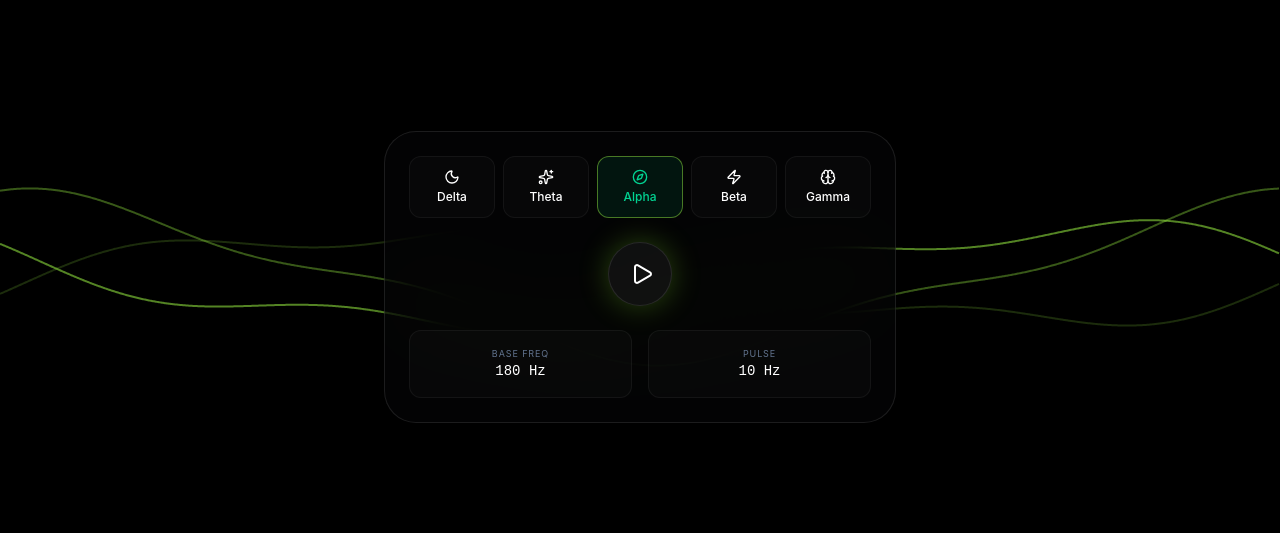
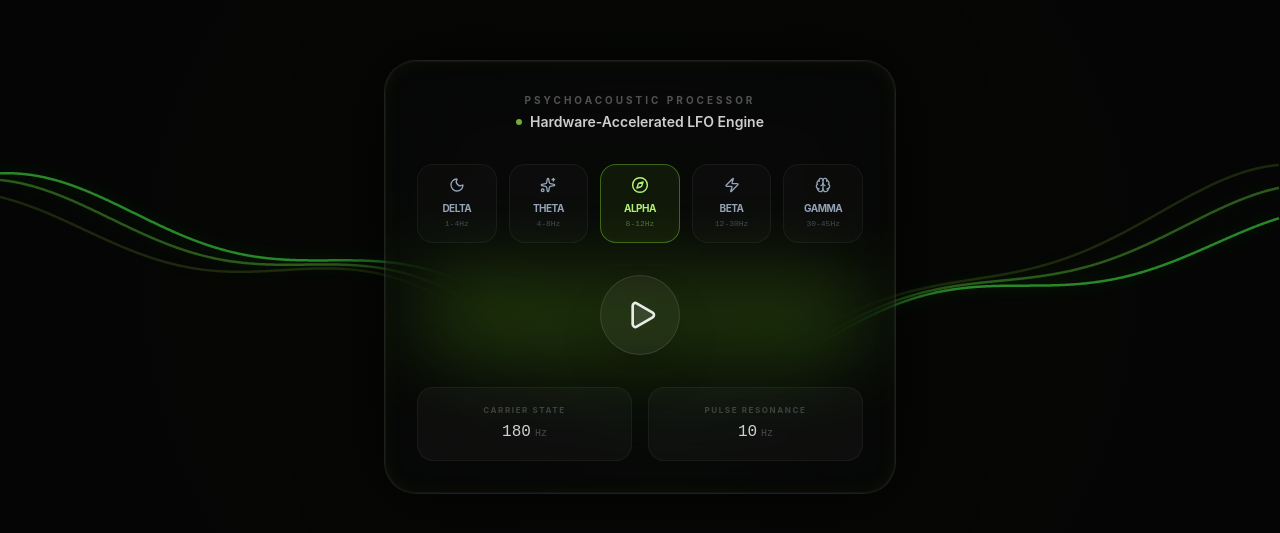
Before and after one commit to DanielDobles/Sonidos-Binaurales-Modulares, a Next.js app: page / in a window 1280 px wide. Shown: the part 123-656 px from the top of the page. Built offline with nearby package versions, Linux system fonts and the light colour scheme.

Commit message:
feat: enhance sonic plasma with visible LFO modulation and physical chromatic spectrum mapping

```diff
--- a/components/BinauralBeatsApp.tsx
+++ b/components/BinauralBeatsApp.tsx
@@ -2,7 +2,7 @@
 
 import React, { useState, useEffect, useRef, useCallback } from 'react';
 import { Play, Pause, Sparkles, Moon, Brain, Zap, Compass } from 'lucide-react';
-import { motion } from 'framer-motion';
+import { motion, AnimatePresence } from 'framer-motion';
 import { clsx, type ClassValue } from 'clsx';
 import { twMerge } from 'tailwind-merge';
 
@@ -32,15 +32,13 @@ export default function BinauralBeatsApp() {
     { id: 'gamma', name: 'Gamma', range: '30-45Hz', beatFreq: 38.0, carrierFreq: 260, icon: <Brain className="w-4 h-4" /> },
   ];
 
+  // Dynamic Spectrum Coupling: Low (100Hz) -> Red (0) | High (350Hz) -> Violet (280)
   const carrierRatio = Math.max(0, Math.min(1, (carrierFreq - 100) / 250));
   const baseHue = carrierRatio * 280;
 
   const updateFrequencies = useCallback((base: number, beat: number) => {
     if (!audioCtxRef.current || !isPlaying) return;
     const now = audioCtxRef.current.currentTime;
-
-    // Left ear plays base frequency, Right ear plays base + beat
-    // This creates the binaural beat frequency difference
     oscLeftRef.current?.frequency.setTargetAtTime(base, now, 1.2);
     oscRightRef.current?.frequency.setTargetAtTime(base + beat, now, 1.2);
   }, [isPlaying]);
@@ -58,56 +56,38 @@ export default function BinauralBeatsApp() {
     if (ctx.state === 'suspended') await ctx.resume();
 
     if (isPlaying) {
-      // Safe shutdown
       oscLeftRef.current?.stop();
       oscRightRef.current?.stop();
-      if (lfoRef.current) {
-        try { lfoRef.current.stop(); lfoRef.current.disconnect(); } catch(e){}
-        lfoRef.current = null;
-      }
-      if (lfoGainRef.current) {
-        lfoGainRef.current.disconnect();
-        lfoGainRef.current = null;
-      }
+      if (lfoRef.current) { try { lfoRef.current.stop(); lfoRef.current.disconnect(); } catch(e){} lfoRef.current = null; }
+      if (lfoGainRef.current) { lfoGainRef.current.disconnect(); lfoGainRef.current = null; }
       setIsPlaying(false);
     } else {
-      const master = ctx.createGain(); master.connect(ctx.destination);
-
+      const master = ctx.createGain();
+      master.connect(ctx.destination);
       const [oL, oR] = [ctx.createOscillator(), ctx.createOscillator()];
       const aL = ctx.createAnalyser();
       const [pL, pR] = [ctx.createStereoPanner(), ctx.createStereoPanner()];
 
-      // Native LFO for micro-transitions (Anti-habituation)
       const lfo = ctx.createOscillator();
       const lfoGain = ctx.createGain();
-
-      lfo.frequency.value = 0.04; // Very slow 25s cycle
-      lfoGain.gain.value = 0.3;    // Subtle ±0.3Hz variation
+      lfo.frequency.value = 0.04; // 25s hardware cycle
+      lfoGain.gain.value = 0.3;    // ±0.3Hz micro-rhythm
 
       aL.fftSize = 2048; pL.pan.value = -1; pR.pan.value = 1;
-
-      // Routing
       oL.connect(aL).connect(pL).connect(master);
       oR.connect(pR).connect(master);
-
-      // Connect LFO to Right Oscillator frequency
-      lfo.connect(lfoGain);
-      lfoGain.connect(oR.frequency);
+      lfo.connect(lfoGain).connect(oR.frequency);
 
       oL.start(); oR.start(); lfo.start();
-
-      oscLeftRef.current = oL;
-      oscRightRef.current = oR;
-      lfoRef.current = lfo;
-      lfoGainRef.current = lfoGain;
+      oscLeftRef.current = oL; oscRightRef.current = oR;
+      lfoRef.current = lfo; lfoGainRef.current = lfoGain;
       analyserLeftRef.current = aL;
-
       setIsPlaying(true);
       updateFrequencies(carrierFreq, binauralBeatFreq);
     }
   };
 
-  // Canvas visualizer
+  // Sonic Plasma Visualizer Loop
   useEffect(() => {
     const canvas = canvasRef.current;
     if (!canvas) return;
@@ -120,15 +100,30 @@ export default function BinauralBeatsApp() {
       const buffer = new Uint8Array(2048);
       if (isPlaying) analyserLeftRef.current?.getByteTimeDomainData(buffer);
 
+      // Sonic Plasma: 3 interwoven ribbons reactive to LFO and Amplitude
       for (let layer = 0; layer < 3; layer++) {
         ctx.beginPath();
+        const layerOffset = (Math.PI * 2) / 3 * layer;
+        // Map LFO micro-modulation to phase jitter (simulated from time variable to sync with LFO's 0.04Hz)
+        const lfoVisualShift = Math.sin(time * 0.04 * Math.PI * 2) * 50;
+
         for (let x = 0; x < w; x++) {
-          const amp = isPlaying ? (buffer[Math.floor((x/w)*2048)] - 128) / 128.0 : Math.sin(time + x * 0.01) * 0.1;
-          const y = h/2 + Math.sin(x * 0.005 + time * (2 + layer)) * 60 * (1 + amp * 5);
+          const idx = Math.floor((x / w) * 2048);
+          const amp = isPlaying ? (buffer[idx] - 128) / 128.0 : Math.sin(time + x * 0.01) * 0.1;
+
+          // Entwined sine geometry with elastic noise
+          const y = h/2 +
+                    Math.sin(x * 0.004 + time * (1.5 + layer * 0.5) + layerOffset) * (60 + lfoVisualShift) * (1 + amp * 8) +
+                    Math.cos(x * 0.008 - time * 0.8) * 15;
+
           x === 0 ? ctx.moveTo(x, y) : ctx.lineTo(x, y);
         }
-        ctx.strokeStyle = `hsla(${baseHue}, 70%, 55%, ${0.2 + layer * 0.2})`;
-        ctx.lineWidth = 2;
+
+        const layerHue = (baseHue + layer * 15) % 360;
+        ctx.strokeStyle = `hsla(${layerHue}, 80%, 60%, ${0.15 + layer * 0.2})`;
+        ctx.lineWidth = 2.5;
+        ctx.shadowBlur = 15;
+        ctx.shadowColor = `hsla(${layerHue}, 80%, 50%, 0.4)`;
         ctx.stroke();
       }
       requestAnimationFrame(render);
@@ -136,41 +131,114 @@ export default function BinauralBeatsApp() {
     render();
   }, [isPlaying, baseHue]);
 
-  // Cleanup on unmount
   useEffect(() => {
     return () => {
       if (audioCtxRef.current) {
-        oscLeftRef.current?.stop();
-        oscRightRef.current?.stop();
-        if (lfoRef.current) {
-          try { lfoRef.current.stop(); lfoRef.current.disconnect(); } catch(e){}
-        }
+        oscLeftRef.current?.stop(); oscRightRef.current?.stop();
+        if (lfoRef.current) { try { lfoRef.current.stop(); lfoRef.current.disconnect(); } catch(e){} }
         if (lfoGainRef.current) lfoGainRef.current.disconnect();
       }
     };
   }, []);
 
   return (
-    <div className="fixed inset-0 flex items-center justify-center p-4 bg-black font-sans text-white">
-      <canvas ref={canvasRef} className="absolute inset-0 w-full h-full" />
-      <div className="w-full max-w-lg bg-zinc-950/40 backdrop-blur-2xl border border-white/10 shadow-2xl rounded-[32px] p-6 z-10">
-        <div className="grid grid-cols-5 gap-2 w-full mb-6">
-          {presets.map((p) => (
-            <button key={p.id} onClick={() => loadPreset(p)} style={{borderColor: activePreset === p.id ? `hsla(${baseHue}, 70%, 55%, 0.5)` : 'rgba(255,255,255,0.05)'}} className={cn("flex flex-col items-center justify-center p-3 rounded-xl border transition-all bg-white/[0.02]", activePreset === p.id && "bg-emerald-500/10 text-emerald-400")}>
-              {p.icon}<span className="block text-xs mt-1 font-medium">{p.name}</span>
-            </button>
-          ))}
+    <div className="fixed inset-0 flex items-center justify-center p-4 bg-[#050505] font-sans text-white overflow-hidden">
+      {/* Background Chromatic Depth */}
+      <div
+        className="absolute inset-0 opacity-20 pointer-events-none transition-all duration-1000"
+        style={{
+          background: `radial-gradient(circle at 50% 50%, hsla(${baseHue}, 70%, 50%, 0.15), transparent 70%)`
+        }}
+      />
+
+      <canvas ref={canvasRef} className="absolute inset-0 w-full h-full pointer-events-none" />
+
+      <motion.div
+        initial={{ opacity: 0, y: 20 }}
+        animate={{ opacity: 1, y: 0 }}
+        className="w-full max-w-lg bg-zinc-950/40 backdrop-blur-2xl border border-white/10 shadow-[0_0_80px_rgba(0,0,0,0.9)] rounded-[32px] p-8 z-10 flex flex-col gap-8 relative overflow-hidden"
+      >
+        {/* Iridescent Edge Highlight */}
+        <div
+          className="absolute inset-0 border border-white/5 rounded-[32px] pointer-events-none"
+          style={{
+            boxShadow: `inset 0 0 20px hsla(${baseHue}, 70%, 50%, 0.05)`
+          }}
+        />
+
+        <div className="text-center space-y-1">
+          <h2 className="text-[10px] font-bold uppercase tracking-[0.3em] text-white/30">Psychoacoustic Processor</h2>
+          <div className="flex items-center justify-center gap-2">
+            <span className="h-1.5 w-1.5 rounded-full animate-pulse" style={{ background: `hsl(${baseHue}, 80%, 60%)` }} />
+            <h1 className="text-sm font-semibold text-white/80">Hardware-Accelerated LFO Engine</h1>
+          </div>
         </div>
-        <div className="flex justify-center mb-6">
-          <button onClick={runSoundEngine} style={{boxShadow: `0 0 30px hsla(${baseHue}, 70%, 50%, 0.3)`}} className="w-16 h-16 rounded-full bg-white/5 border border-white/10 hover:bg-white/10 flex items-center justify-center transition-all">
-            {isPlaying ? <Pause /> : <Play className="ml-1" />}
+
+        {/* Adaptive Preset Grid */}
+        <div className="grid grid-cols-5 gap-3 w-full">
+          {presets.map((p) => {
+            const pRatio = (p.carrierFreq - 100) / 250;
+            const pHue = pRatio * 280;
+            const isActive = activePreset === p.id;
+
+            return (
+              <button
+                key={p.id}
+                onClick={() => loadPreset(p)}
+                style={{
+                  borderColor: isActive ? `hsla(${pHue}, 70%, 50%, 0.4)` : 'rgba(255,255,255,0.05)',
+                  backgroundColor: isActive ? `hsla(${pHue}, 70%, 50%, 0.08)` : 'rgba(255,255,255,0.02)',
+                  color: isActive ? `hsla(${pHue}, 80%, 70%, 1)` : '#94a3b8'
+                }}
+                className={cn(
+                  "flex flex-col items-center justify-center p-3 rounded-2xl border transition-all duration-500 group",
+                  isActive ? "shadow-[inset_0_0_15px_rgba(255,255,255,0.02)]" : "hover:border-white/20"
+                )}
+              >
+                <div className={cn("transition-transform duration-300", isActive && "scale-110")}>
+                  {p.icon}
+                </div>
+                <span className="block text-[10px] font-bold mt-2 uppercase tracking-tighter">{p.name}</span>
+                <span className="block font-mono text-[8px] opacity-40 mt-0.5">{p.range}</span>
+              </button>
+            );
+          })}
+        </div>
+
+        {/* Dynamic Master Control */}
+        <div className="flex justify-center relative">
+          <div
+            className="absolute inset-0 blur-[40px] rounded-full opacity-20 transition-all duration-700"
+            style={{ background: `hsl(${baseHue}, 80%, 50%)` }}
+          />
+          <button
+            onClick={runSoundEngine}
+            className="relative w-20 h-20 rounded-full bg-white/5 border border-white/10 hover:bg-white/10 flex items-center justify-center transition-all duration-300 group shadow-2xl"
+          >
+            {isPlaying ? (
+              <Pause className="w-8 h-8 text-white/90 fill-white/10" />
+            ) : (
+              <Play className="w-8 h-8 text-white/90 fill-white/10 translate-x-0.5" />
+            )}
           </button>
         </div>
+
+        {/* Clinical Telemetry Stats */}
         <div className="grid grid-cols-2 gap-4">
-          <div className="bg-white/[0.02] p-4 rounded-xl border border-white/5 text-center"><div className="text-[9px] text-slate-500 uppercase tracking-widest">Base Freq</div><div className="font-mono text-sm">{carrierFreq} Hz</div></div>
-          <div className="bg-white/[0.02] p-4 rounded-xl border border-white/5 text-center"><div className="text-[9px] text-slate-500 uppercase tracking-widest">Pulse</div><div className="font-mono text-sm">{binauralBeatFreq} Hz</div></div>
+          <div className="bg-white/[0.03] p-4 rounded-2xl border border-white/5 flex flex-col items-center">
+            <span className="text-[8px] text-white/20 uppercase tracking-[0.2em] font-bold mb-1">Carrier State</span>
+            <div className="font-mono text-base font-medium text-white/80 tabular-nums">
+              {carrierFreq}<span className="text-[10px] ml-1 opacity-30">Hz</span>
+            </div>
+          </div>
+          <div className="bg-white/[0.03] p-4 rounded-2xl border border-white/5 flex flex-col items-center">
+            <span className="text-[8px] text-white/20 uppercase tracking-[0.2em] font-bold mb-1">Pulse Resonance</span>
+            <div className="font-mono text-base font-medium text-white/80 tabular-nums">
+              {binauralBeatFreq}<span className="text-[10px] ml-1 opacity-30">Hz</span>
+            </div>
+          </div>
         </div>
-      </div>
+      </motion.div>
     </div>
   );
 }
```
